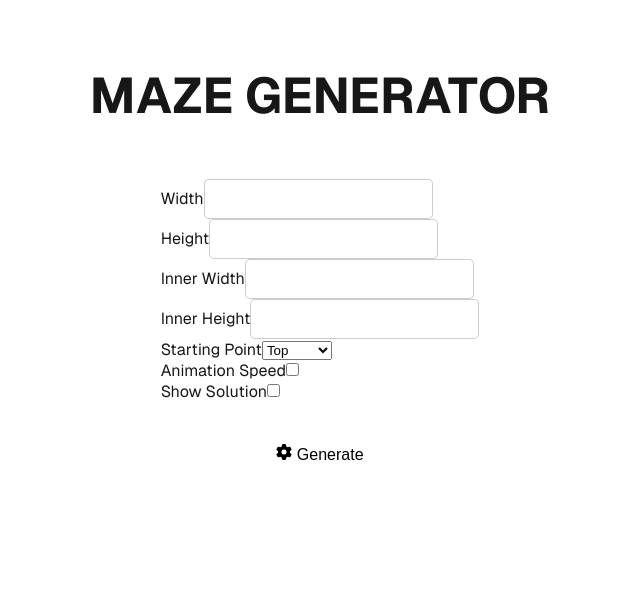
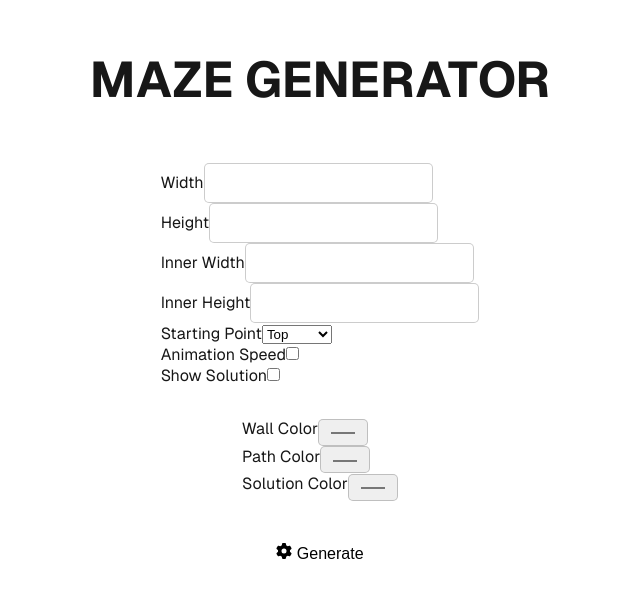
Before and after one commit to hafemi/nextjs-maze-generator, a Next.js app: page / in a window 1280 px wide. Shown: the part 115-712 px from the top of the page, without its empty margins (320-960 px from the left). Built offline with nearby package versions, Linux system fonts and the light colour scheme.

Commit message:
color pickers for wall, path and solution

```diff
--- a/app/maze-button-handler.tsx
+++ b/app/maze-button-handler.tsx
@@ -4,6 +4,30 @@ enum MazeCellValue {
   Path = 0,
   Wall = 1,
   Solution = 2,
+}
+
+interface MazeGenerationConfig {
+  width: number;
+  height: number;
+  innerWidth: number;
+  innerHeight: number;
+  invalidElements: string[];
+  minValues: Record<string, number>;
+  maxValues: Record<string, number>;
+  startingPoint: string;
+  animateCheckbox: boolean;
+  animationSpeed: number;
+  showSolutionCheckbox: boolean;
+  pathColor: string;
+  wallColor: string;
+  solutionColor: string;
+  maze: MazeGenerator | null;
+  setMaze: Dispatch<SetStateAction<MazeGenerator | null>>;
+}
+
+interface Coordinate {
+  row: number;
+  col: number;
 }
 
 export function handleGenerationButtonClicked(values: MazeGenerationConfig): void {
@@ -17,30 +41,13 @@ export function handleGenerationButtonClicked(values: MazeGenerationConfig): voi
     values.startingPoint,
     values.animateCheckbox,
     values.animationSpeed,
-    values.showSolutionCheckbox
+    values.showSolutionCheckbox,
+    values.pathColor,
+    values.wallColor,
+    values.solutionColor
   );
   values.setMaze(mazeGenerator);
   mazeGenerator.generateMaze();
-}
-interface MazeGenerationConfig {
-  width: number;
-  height: number;
-  innerWidth: number;
-  innerHeight: number;
-  invalidElements: string[];
-  minValues: Record<string, number>;
-  maxValues: Record<string, number>;
-  startingPoint: string;
-  animateCheckbox: boolean;
-  animationSpeed: number;
-  showSolutionCheckbox: boolean;
-  maze: MazeGenerator | null;
-  setMaze: Dispatch<SetStateAction<MazeGenerator | null>>;
-}
-
-interface Coordinate {
-  row: number;
-  col: number;
 }
 
 export class MazeGenerator {
@@ -55,7 +62,10 @@ export class MazeGenerator {
     public startingPoint: string,
     public animateCheckbox: boolean,
     public animationSpeed: number,
-    public showSolutionCheckbox: boolean
+    public showSolutionCheckbox: boolean,
+    public pathColor: string,
+    public wallColor: string,
+    public solutionColor: string
   ) {
     this.width = this.turnToOddNumber(this.width);
     this.height = this.turnToOddNumber(this.height);
@@ -138,14 +148,18 @@ export class MazeGenerator {
     mazeCanvas.width = newWidth;
     mazeCanvas.height = newHeight;
 
+    console.log('pathcolor', this.pathColor);
+    console.log('wallcolor', this.wallColor);
+    console.log('solutioncolor', this.solutionColor);
+
     for (let y = 0; y < this.maze.length; y++) {
       for (let x = 0; x < this.maze[y].length; x++) {
         if (this.maze[y][x] === MazeCellValue.Wall) {
-          ctx.fillStyle = 'black';
+          ctx.fillStyle = this.wallColor;
         } else if (this.maze[y][x] === MazeCellValue.Solution && showSolutionCheckbox) {
-          ctx.fillStyle = 'red';
+          ctx.fillStyle = this.solutionColor;
         } else {
-          ctx.fillStyle = 'white';
+          ctx.fillStyle = this.pathColor;
         }
         ctx.fillRect(x * multiplier, y * multiplier, multiplier, multiplier);
       }
--- a/app/page.tsx
+++ b/app/page.tsx
@@ -1,5 +1,5 @@
 'use client';
-import { useState } from 'react';
+import { Dispatch, SetStateAction, useState } from 'react';
 import { FaGear } from 'react-icons/fa6';
 import {
   MazeGenerator,
@@ -30,6 +30,9 @@ export default function Home() {
   const [animateCheckbox, setAnimateCheckbox] = useState(false);
   const [animationSpeed, setAnimationSpeed] = useState(0);
   const [showSolutionCheckbox, setShowSolutionCheckbox] = useState(false);
+  const [pathColor, setPathColor] = useState('#ff0000');
+  const [wallColor, setWallColor] = useState('#000000');
+  const [solutionColor, setSolutionColor] = useState('#00ff00');
   const [invalidElements, setInvalidElements] = useState<string[]>([]);
   const [maze, setMaze] = useState<MazeGenerator | null>(null);
 
@@ -51,6 +54,28 @@ export default function Home() {
 
     setInvalidElements(invalidElements.filter((id) => id !== elementId));
   };
+
+  const createColorInput = (
+    id: string,
+    text: string,
+    setFunc: Dispatch<SetStateAction<string>>
+  ): JSX.Element => {
+    return (
+      <div>
+        <label htmlFor={id}>{text}</label>
+        <input
+          type="color"
+          id={id}
+          name={id}
+          defaultValue="#ff0000"
+          onChange={(e) => {
+            console.log(e.target.value);
+            setFunc(e.target.value);
+          }}
+        />
+      </div>
+    );
+  }
 
   return (
     <div className={styles.page}>
@@ -142,11 +167,7 @@ export default function Home() {
           />
           <br />
           <label htmlFor="startingPoint">Starting Point</label>
-          <select
-            id="startingPoint"
-            value={startingPoint}
-            onChange={(e) => setStartingPoint(e.target.value)}
-          >
+          <select id="startingPoint" value={startingPoint} onChange={(e) => setStartingPoint(e.target.value)}>
             <option value="top">Top</option>
             <option value="side">Side</option>
             <option value="topleft">Top Left</option>
@@ -169,7 +190,7 @@ export default function Home() {
                 id="speedInMS"
                 type="number"
                 placeholder="100"
-                onChange= {(e) => setAnimationSpeed(parseInt(e.target.value))}
+                onChange={(e) => setAnimationSpeed(parseInt(e.target.value))}
               />
             </div>
           )}
@@ -191,6 +212,11 @@ export default function Home() {
           />
         </div>
         <div>
+          {createColorInput('wallColor', 'Wall Color', setWallColor)}
+          {createColorInput('pathColor', 'Path Color', setPathColor)}
+          {createColorInput('solutionColor', 'Solution Color', setSolutionColor)}
+        </div>
+        <div>
           <button
             onClick={() =>
               handleGenerationButtonClicked({
@@ -204,9 +230,12 @@ export default function Home() {
                 startingPoint,
                 animateCheckbox,
                 animationSpeed,
+                showSolutionCheckbox,
+                pathColor,
+                wallColor,
+                solutionColor,
                 maze,
                 setMaze,
-                showSolutionCheckbox
               })
             }
           >
```
